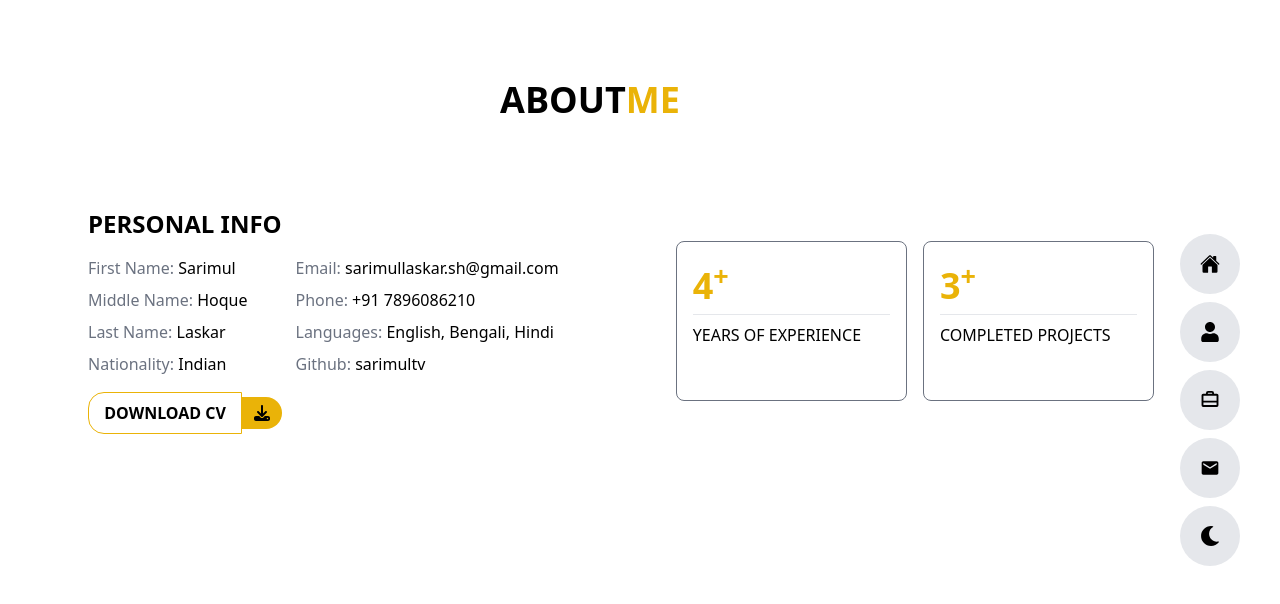
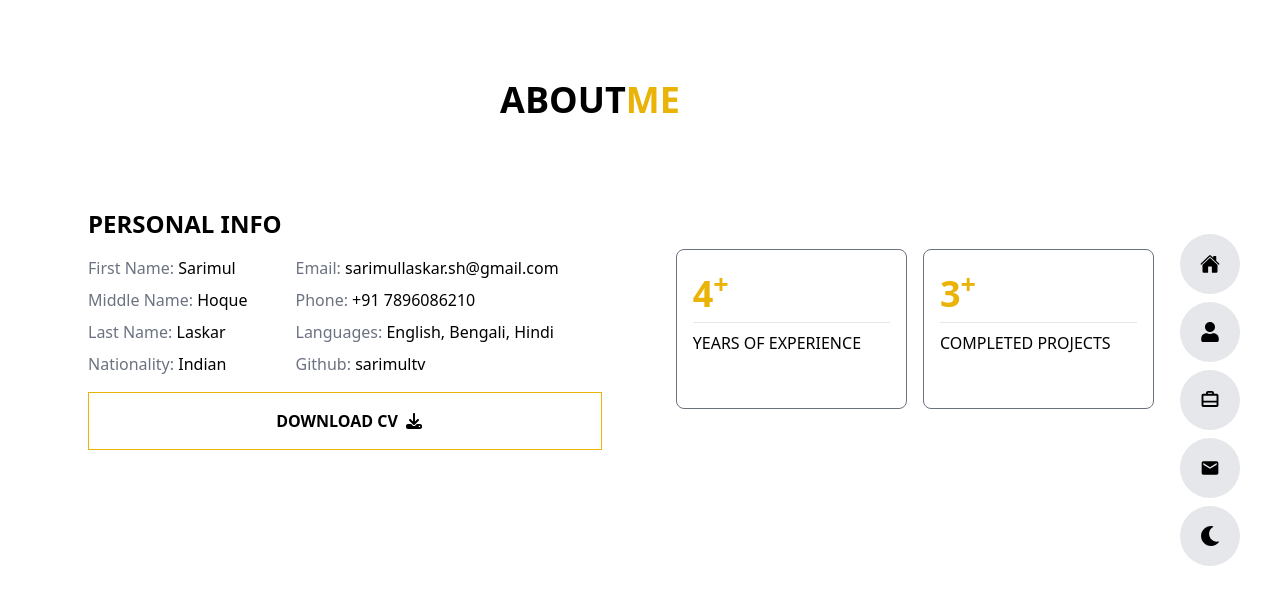
Before and after one commit to sarimultv/sarimulportfolio, a React (Vite) app: page /about in a window 1280 px wide. Shown: the top 604 px of the page. Built offline with nearby package versions, Linux system fonts and the light colour scheme.

Commit message:
Removed unnecessary console logs from the code

```diff
--- a/src/components/About.jsx
+++ b/src/components/About.jsx
@@ -49,15 +49,13 @@ const About = () => {
               </p>
             </div>
           </div>
-          <div className="flex items-center">
+          <div className="p-2 flex items-center justify-center cursor-pointer border border-yellow-500 hover:bg-yellow-500 hover:text-white ">
             <input
-              className="font-bold uppercase p-2 border border-yellow-500 rounded-l-2xl cursor-pointer hover:bg-yellow-500 hover:text-white w-[30%]"
+              className="font-bold uppercase p-2 cursor-pointer"
               type="button"
               value={"Download CV"}
             />
-            <span className="bg-yellow-500 py-2 px-3 rounded-r-2xl">
-              <FaDownload />
-            </span>
+            <FaDownload />
           </div>
         </div>
         <div className="w-[50%] p-2 flex items-center justify-center flex-wrap">
--- a/src/components/Contact.jsx
+++ b/src/components/Contact.jsx
@@ -1,6 +1,10 @@
 import React from "react";
 
 const Contact = () => {
+  const handleFormData = (evt) => {
+    evt.preventDefault();
+  };
+
   return (
     <div className="h-screen">
       <h1 className="uppercase font-bold text-4xl flex justify-center mt-20">
@@ -30,7 +34,7 @@ const Contact = () => {
             <p className="cursor-pointer">+91 7896086210</p>
           </div>
         </div>
-        <form className="w-[60%]">
+        <form className="w-[60%]" onSubmit={handleFormData}>
           <input
             type="text"
             className="p-2 border border-gray-500 outline-yellow-500 bg-transparent rounded-2xl w-[43%] mr-4 mb-4"
@@ -38,7 +42,7 @@ const Contact = () => {
           />
 
           <input
-            type="text"
+            type="email"
             className="p-2 border border-gray-500 outline-yellow-500 bg-transparent rounded-2xl w-[43%] ml-4 mb-4"
             placeholder="Enter Your Email"
           />
--- a/src/components/Home.jsx
+++ b/src/components/Home.jsx
@@ -6,7 +6,7 @@ import { Outlet } from "react-router-dom";
 const Home = () => {
   const mode = useSelector((store) => store.appTheme.mode);
   const textColor = useSelector((store) => store.appTheme.textColor);
-  console.log(mode);
+
   return (
     <div
       style={{ backgroundColor: `${mode}`, color: `${textColor}` }}
--- a/src/components/Project.jsx
+++ b/src/components/Project.jsx
@@ -5,7 +5,7 @@ const Project = ({ item }) => {
   const { projectName, projectURL, githubLink, imageSrc } = item;
 
   return (
-    <div className="border border-gray-500 rounded-lg p-4 m-2 w-[30%] cursor-pointer hover:bg-gray-100">
+    <div className="border border-gray-500 rounded-lg p-4 m-2 w-[30%] cursor-pointer ">
       <div className="flex items-center justify-between">
         <Link to={projectURL}>
           <p className="text-4xl font-bold my-2 text-yellow-500">
--- a/src/components/RightSideNav.jsx
+++ b/src/components/RightSideNav.jsx
@@ -11,7 +11,6 @@ import { PiSuitcaseSimpleBold } from "react-icons/pi";
 const RightSideNav = () => {
   const dispatch = useDispatch();
   const handleAppTheme = () => {
-    console.log("clicked");
     dispatch(initialMode());
   };
 
--- a/src/store/themeSlice.js
+++ b/src/store/themeSlice.js
@@ -8,7 +8,6 @@ const themeSlice = createSlice({
   },
   reducers: {
     initialMode: (state, action) => {
-      console.log("clicked");
       state.mode === "white"
         ? ((state.mode = "black"), (state.textColor = "white"))
         : ((state.mode = "white"), (state.textColor = "black"));
```
